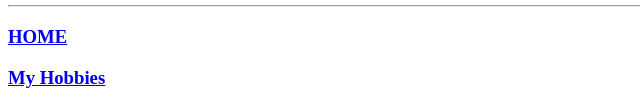
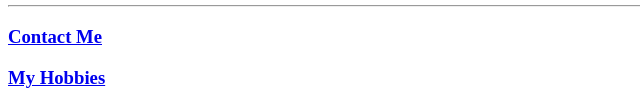
Before and after one commit to Oldmanvirgil/cv, a plain HTML site: page index.html in a window 1280 px wide. Shown: the part 890-994 px from the top of the page, 0-640 px from the left. Drawn offline with Linux system fonts and the light colour scheme.

Commit message:
Update index.html

```diff
--- a/index.html
+++ b/index.html
@@ -89,7 +89,7 @@
 </table>
 
   <hr>
-  <a href="index.html"><h3><strong>HOME</strong></h3></a>
+  <a href="Contact-Information.html"><h3><strong>Contact Me</strong></h3></a>
   <a href="hobbies.html"><h3><strong>My Hobbies</strong></h3></a>
 
 
```
